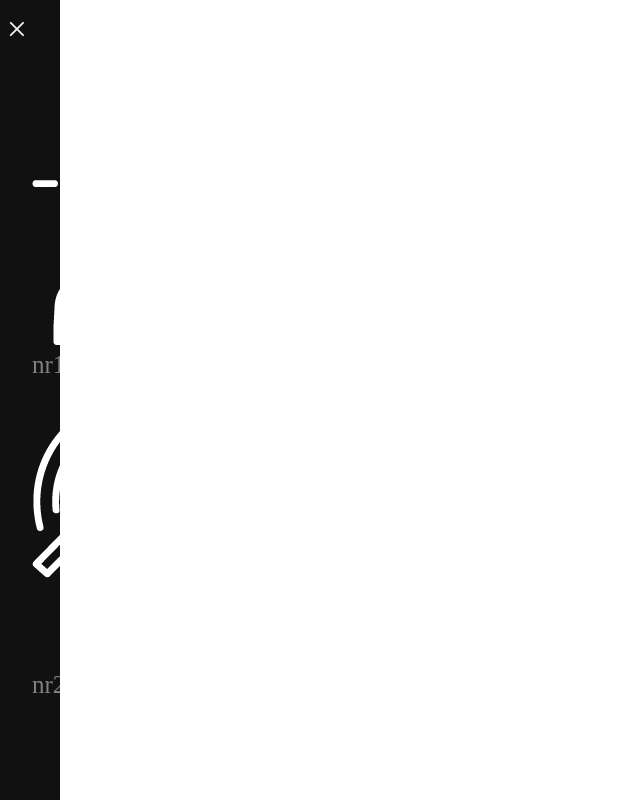
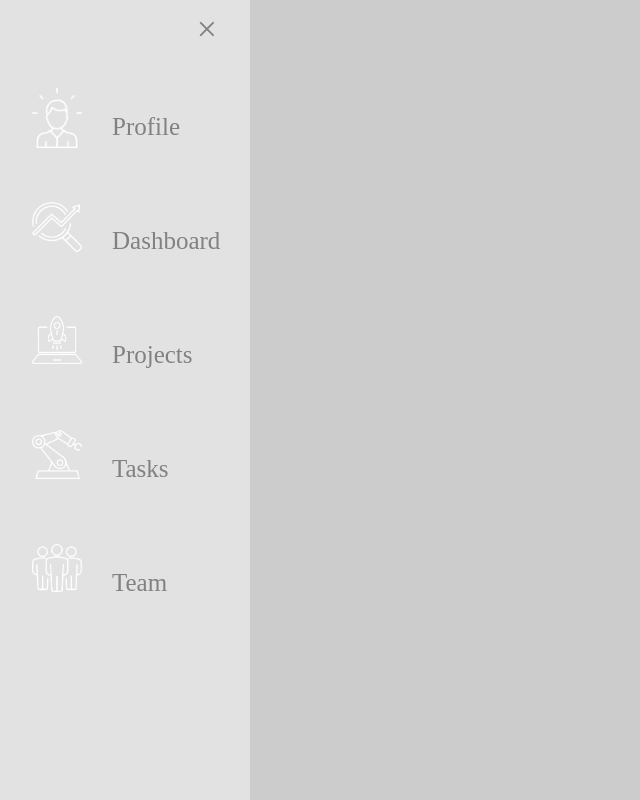
Before and after one commit to nickwatter/Time-Wizard, a plain HTML site: page index.html in a window 1280 px wide. Shown: the whole page, without its empty margins (0-640 px from the left). Drawn offline with Linux system fonts and the light colour scheme.

Commit message:
sidenave update

```diff
--- a/JS/sidenav.js
+++ b/JS/sidenav.js
@@ -0,0 +1,27 @@
+
+const mySideNav = document.getElementById("mySidenav");
+
+mySideNav.addEventListener("mouseover", (event) => {
+    console.log("mouse over");
+    openNav();
+});
+
+mySideNav.addEventListener("mouseout", (event) => {
+    closeNav();
+});
+
+
+/* Set the width of the side navigation to 250px and the left margin of the page content to 250px and add a black background color to body */
+function openNav() {
+    document.getElementById("mySidenav").style.width = "250px";
+    // document.getElementById("main").style.marginLeft = "500px";
+
+    document.body.style.backgroundColor = "rgb(0,0,0,0.2)";
+  }
+
+  /* Set the width of the side navigation to 0 and the left margin of the page content to 0, and the background color of body to white */
+  function closeNav() {
+    document.getElementById("mySidenav").style.width = "110px";
+    // document.getElementById("main").style.marginLeft = "110px";
+    document.body.style.backgroundColor = "white";
+  }
--- a/css/style.css
+++ b/css/style.css
@@ -1,24 +1,26 @@
 
 :root{
     --yellow: #FFCA42;
-    --darkgrey: #212121;
-    --lightgrey: #E2E2E2;
+    --darkgray: #212121;
+    --lightgray: #E2E2E2;
     --purple: #3D1B5A;
     --lightpurple: #867396;
+
 }
 h1{
     color: var(--yellow);
 
 }
+
 /* The side navigation menu */
 .sidenav {
     height: 100%; /* 100% Full-height */
-    width: 60px; /* 0 width - change this with JavaScript */
+    width: 110px; /* 0 width - change this with JavaScript */
     position: fixed; /* Stay in place */
-    z-index: 1; /* Stay on top */
+    z-index: -1; /* Stay on top */
     top: 0; /* Stay at the top */
     left: 0;
-    background-color: #111; /* Black*/
+    background-color: var(--lightgray); /* Black*/
     overflow-x: hidden; /* Disable horizontal scroll */
     padding-top: 60px; /* Place content 60px from the top */
     transition: 0.5s; /* 0.5 second transition effect to slide in the sidenav */
@@ -36,7 +38,7 @@ h1{
 
   /* When you mouse over the navigation links, change their color */
   .sidenav a:hover {
-    color: #f1f1f1;
+    color: var(--yellow);
   }
 
   /* Position and style the close button (top right corner) */
@@ -46,6 +48,15 @@ h1{
     right: 25px;
     font-size: 36px;
     margin-left: 50px;
+  }
+
+  .item {
+    display: flex;
+    flex-direction: row;
+    justify-items: center;
+    align-items: flex-start;
+    padding-top: 20px;
+    gap: 30px;
   }
 
   /* Style page content - use this if you want to push the page content to the right when you open the side navigation */
@@ -59,3 +70,10 @@ h1{
     .sidenav {padding-top: 15px;}
     .sidenav a {font-size: 18px;}
     }
+
+  .imgsidenav{
+    width: 50px;
+    height: auto;
+    object-fit: cover;
+
+  }
--- a/index.html
+++ b/index.html
@@ -7,14 +7,15 @@
     <link rel="stylesheet" href="/css/style.css">
 </head>
 <body>
-    <div id="sidenav" class="sidenav">
-        <a href="javascript:void(0)" class="closebtn" onclick="closeNav()">&times;</a>
-        <a href="#"><img src="/Asstes/Icons/whiteprofil.png" alt="Profil" class="imgsidenav">nr1</a>
-        <a href="#"><img src="/Asstes/Icons/whitedashboard.png" alt="Dashboard">nr2</a>
-        <a href="#"><img src="/Asstes/Icons/whiteprojects.png" alt="Projects">nr3</a>
-        <a href="#"><img src="/Asstes/Icons/whitetasks.png" alt="Tasks">nr4</a>
-        <a href="#"><img src="/Asstes/Icons/whiteteam.png" alt="Team">nr5</a>
+    <div id="mySidenav" class="sidenav">
+        <a href="javascript:void(0)" class="closebtn">&times;</a>
+        <a href="#"><div class="item"><img src="/Asstes/Icons/whiteprofil.png" alt="Profil" class="imgsidenav"><p>Profile</p></div></a>
+        <a href="#"><div class="item"><img src="/Asstes/Icons/whitedashboard.png" alt="Dashboard" class="imgsidenav"><p>Dashboard</p></div></a>
+        <a href="#"><div class="item"><img src="/Asstes/Icons/whiteprojects.png" alt="Projects" class="imgsidenav"><p>Projects</p></div></a>
+        <a href="#"><div class="item"><img src="/Asstes/Icons/whitetasks.png" alt="Tasks" class="imgsidenav"><p>Tasks</p></div></a>
+        <a href="#"><div class="item"><img src="/Asstes/Icons/whiteteam.png" alt="Team" class="imgsidenav"><p>Team</p></div></a>
       </div>
 
+      <script src="/JS/sidenav.js"></script>
 </body>
 </html>
```
